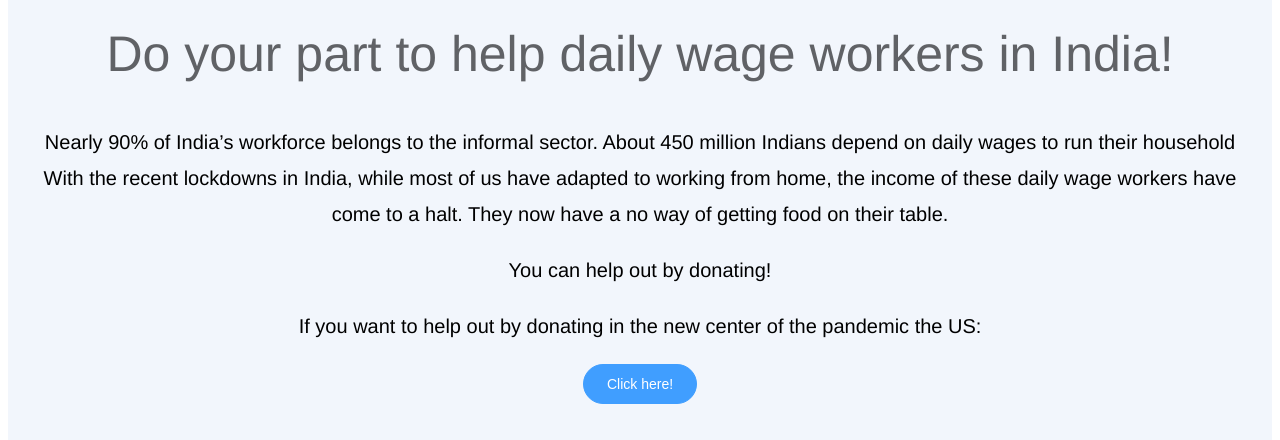
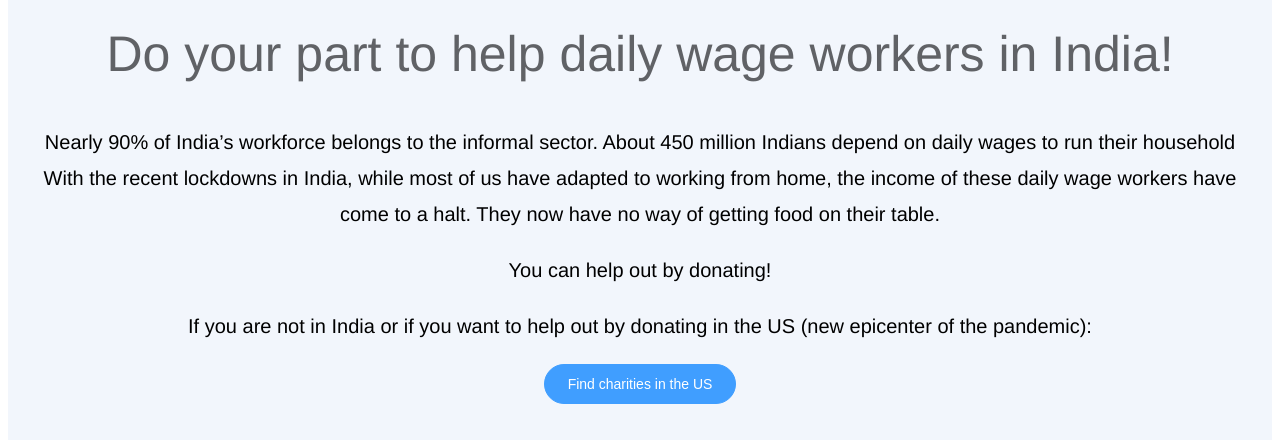
Before and after one commit to RachitMalik12/covid19-charity-matcher, a Vue app: page /#/ in a window 1280 px wide. Shown: the part 860-1300 px from the top of the page. Built offline with nearby package versions, Linux system fonts and the light colour scheme.

Commit message:
Changes to front page

```diff
--- a/src/views/Home.vue
+++ b/src/views/Home.vue
@@ -13,11 +13,11 @@
     <p class = "p"> Nearly 90% of India’s workforce belongs to the informal sector.
       About 450 million Indians depend on daily wages to run their household
       With the recent lockdowns in India, while most of us have adapted to working from home, the income of these daily wage workers have come to a halt.
-      They now have a no way of getting food on their table.
+      They now have no way of getting food on their table.
     </p>
     <p class = "p"> You can help out by donating!</p>
-    <p class = "p"> If you want to help out by donating in the new center of the pandemic the US: </p>
-    <el-button type="primary" round @click = "$router.push('/local')"> Click here! </el-button>
+    <p class = "p"> If you are not in India or if you want to help out by donating in the US (new epicenter of the pandemic): </p>
+    <el-button type="primary" round @click = "$router.push('/local')"> Find charities in the US </el-button>
     </el-col>
   </el-row>
     <CharityList/>
```
Also changed, not shown: 4 other files (tests, documents, lock files or other folders).
